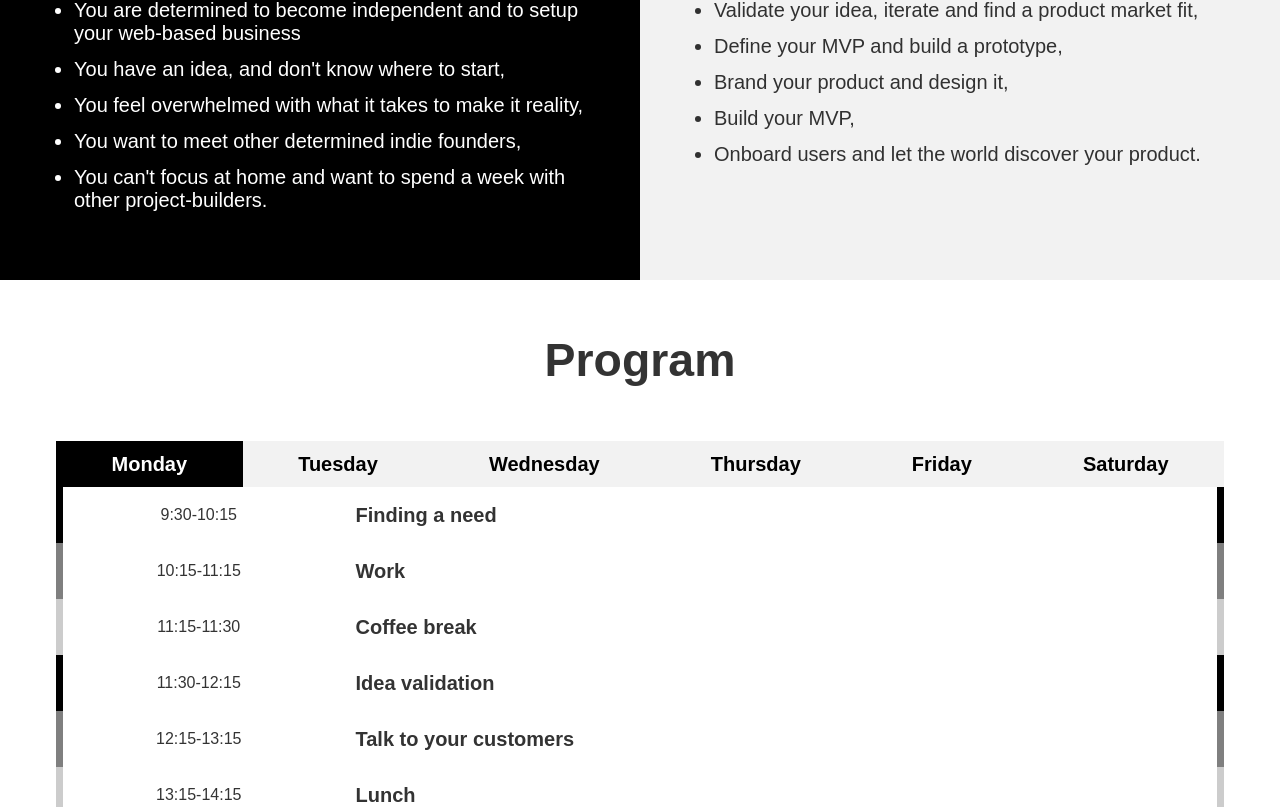
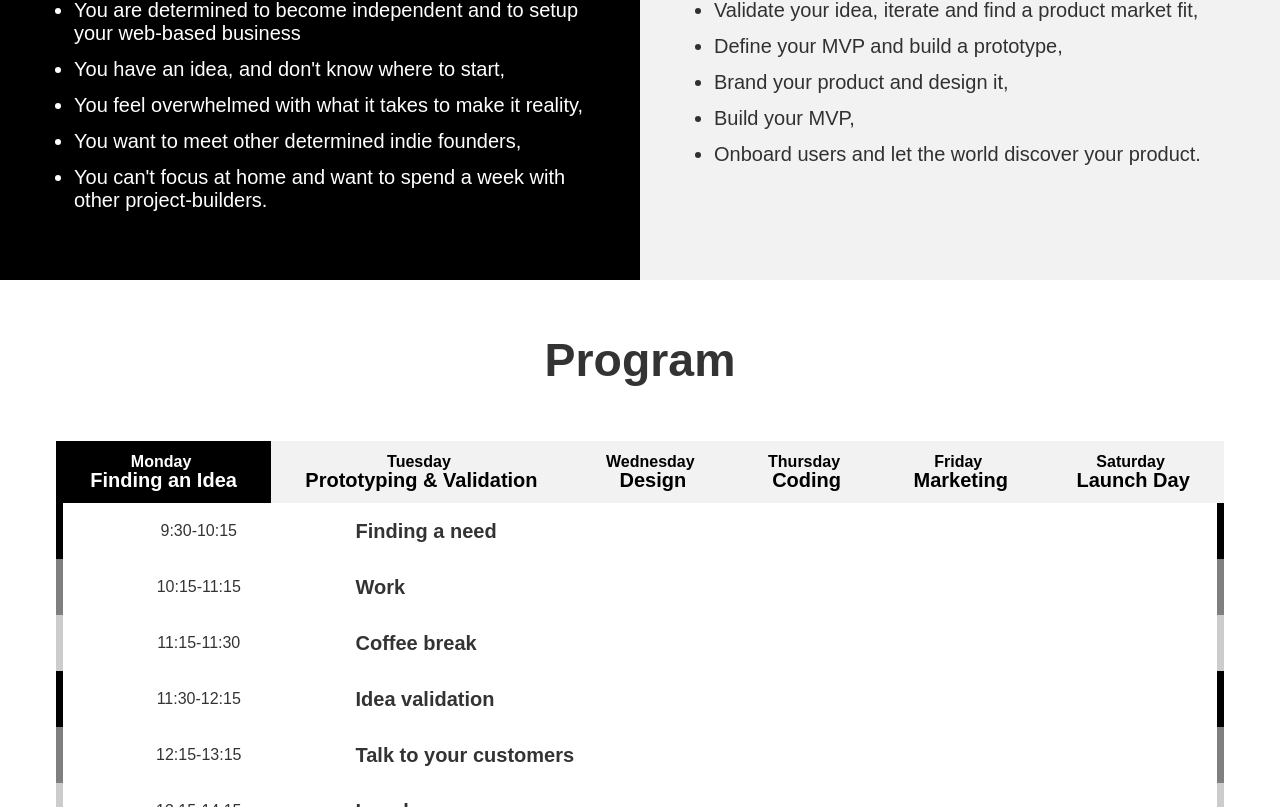
Before and after one commit to IndieDojo/indiedojo, a Gatsby app: page / in a window 1280 px wide. Shown: the part 1135-1942 px from the top of the page. Built offline with nearby package versions, Linux system fonts and the light colour scheme.

Commit message:
add topics

```diff
--- a/src/components/home/Jumbo.js
+++ b/src/components/home/Jumbo.js
@@ -41,7 +41,7 @@ const LogoText = Title.extend`
 const Jumbo = props =>
   <JumboWrapper>
     <Logo/>
-    <LogoText margin='0' lineHeight='1.25' black>Indie Dojo</LogoText>
+    <LogoText margin='0' lineHeight='1.25' black>IndieDojo</LogoText>
     <H2Lg margin='xxl' bold>A one week bootcamp for indie hackers</H2Lg>
     <Booking isMobile={props.isMobile}/>
   </JumboWrapper>
--- a/src/components/home/Program.js
+++ b/src/components/home/Program.js
@@ -54,12 +54,19 @@ const Header = ({ headers, activeIndex, onClick, isMobile, mainColor }) => (
         mainColor={mainColor}
         isMobile={isMobile}
       >
+        <H3Sm
+          lineHeight="1"
+          color={index === activeIndex ? "white" : "mainColor"}
+          bold
+        >
+          {header.day}
+        </H3Sm>
         <H3Nm
           lineHeight="1"
           color={index === activeIndex ? "white" : "mainColor"}
           bold
         >
-          {header}
+          {header.topic}
         </H3Nm>
       </HeaderCell>
     ))}
@@ -215,7 +222,7 @@ class CourseProgram extends Component {
   };
 
   getHeaders = (program) => {
-    return program.map( item => item.day )
+    return program.map( item => ({day: item.day, topic: item.topic}) )
   };
 
   onHeaderTabClick = e => {
--- a/src/components/home/detailedProgram.js
+++ b/src/components/home/detailedProgram.js
@@ -1,6 +1,7 @@
 export let program = [
   {
     day: "Monday",
+    topic: "Finding an Idea",
     timeBlocks: [
       {
         title: "Finding a need",
@@ -46,6 +47,7 @@ export let program = [
   },
   {
     day: "Tuesday",
+    topic: "Prototyping & Validation",
     timeBlocks: [
       {
         title: "Prototyping Tools",
@@ -76,6 +78,7 @@ export let program = [
   },
   {
     day: "Wednesday",
+    topic: "Design",
     timeBlocks: [
       {
         title: "Web design",
@@ -130,6 +133,7 @@ export let program = [
   },
   {
     day: "Thursday",
+    topic: "Coding",
     timeBlocks: [
       {
         title: "Web applications",
@@ -178,6 +182,7 @@ export let program = [
   },
   {
     day: "Friday",
+    topic: "Marketing",
     timeBlocks: [
       {
         title: "Building a good landing page",
@@ -226,6 +231,7 @@ export let program = [
   },
   {
     day: "Saturday",
+    topic: "Launch Day",
     timeBlocks: [
       {
         title: "Prepare to launch",
```
Also changed, not shown: 1 other file (tests, documents, lock files or other folders).
